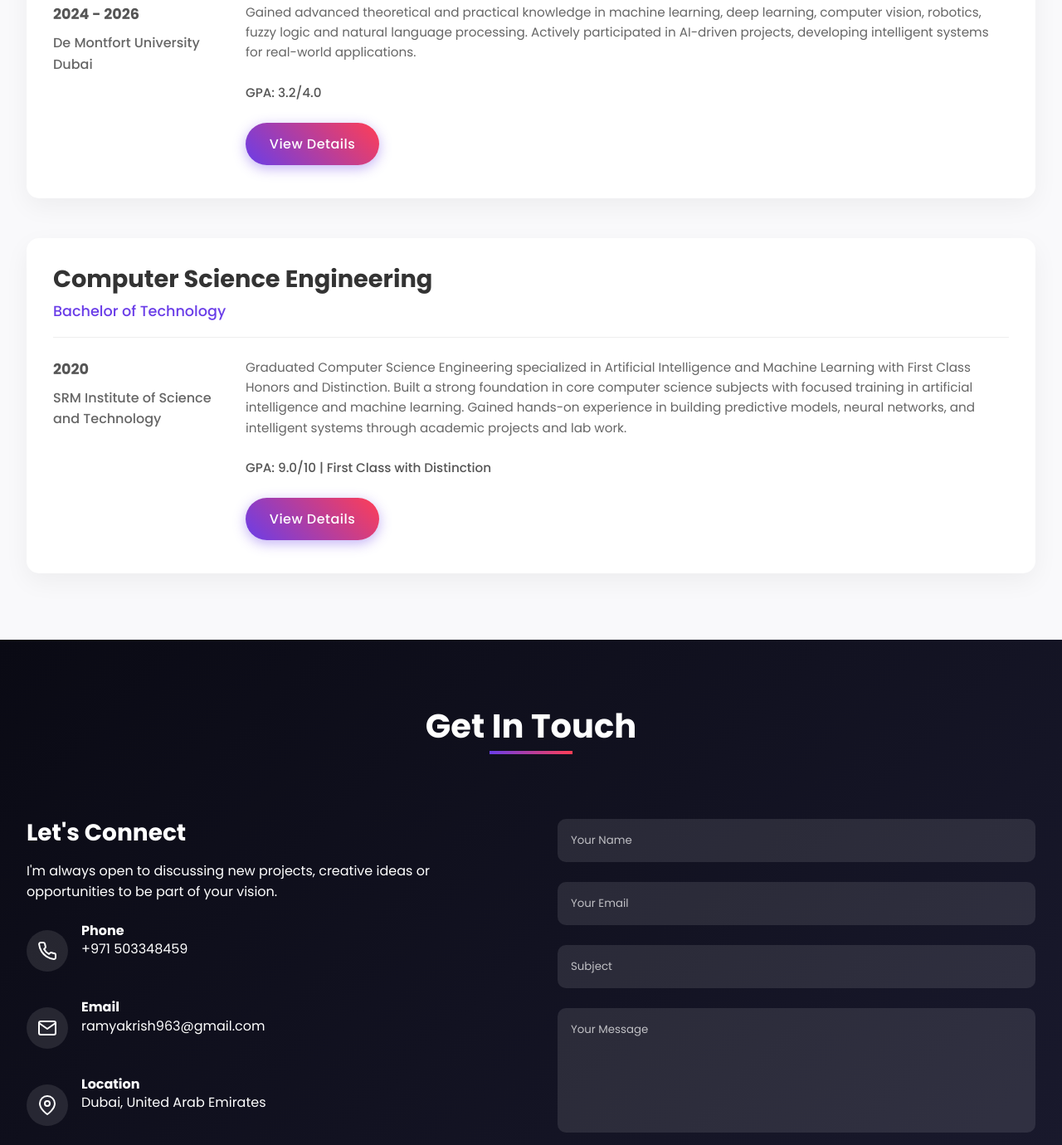
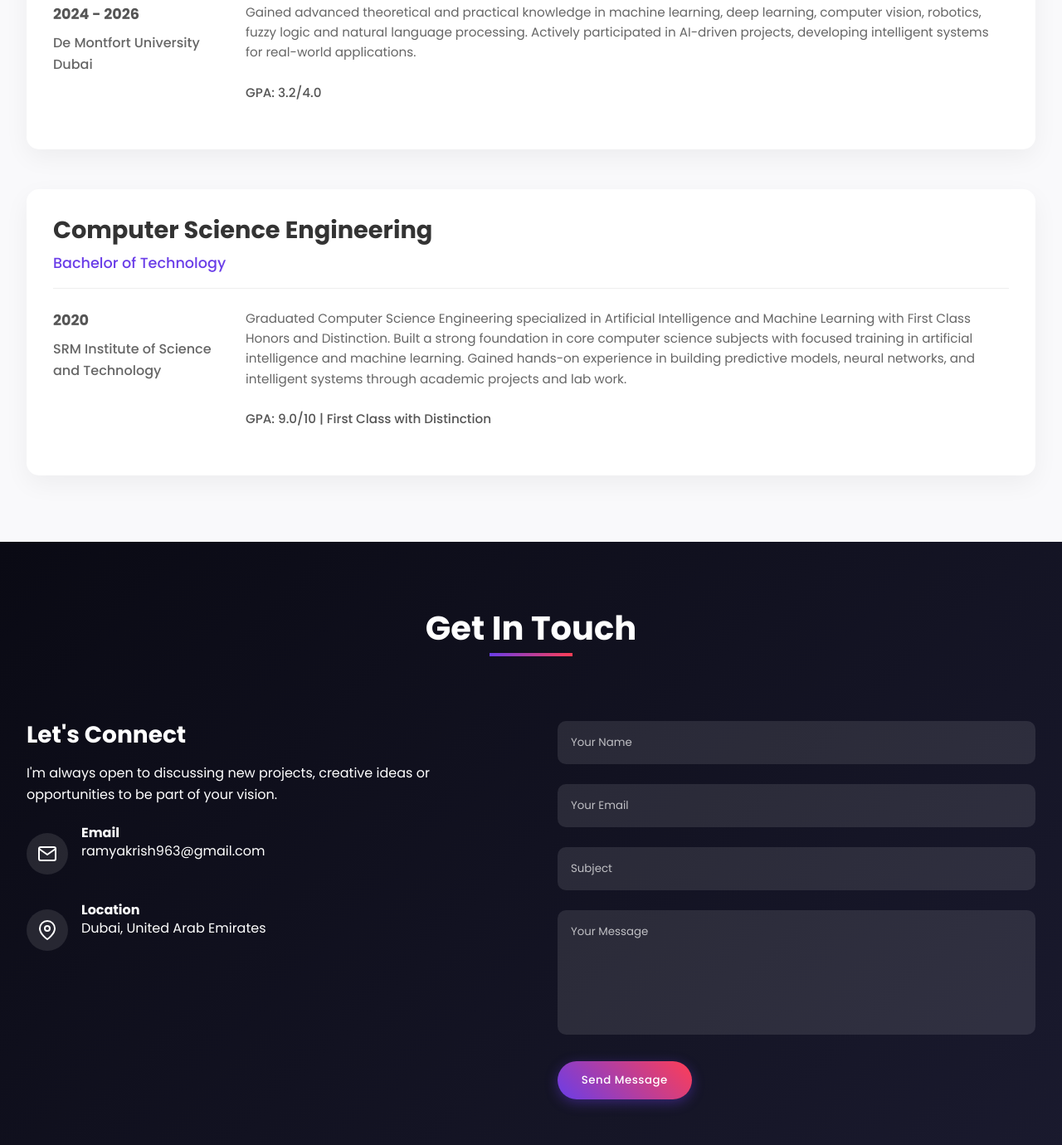
Before and after one commit to ramya-dotcom/ramya-dotcom.github.io, a plain HTML site: page index.html in a window 1280 px wide. Shown: the part 4848-6228 px from the top of the page at 83% size. Drawn offline with Linux system fonts and the light colour scheme.

Commit message:
Update index.html

```diff
--- a/index.html
+++ b/index.html
@@ -228,7 +228,7 @@
                                 robotics, fuzzy logic and natural language processing. Actively participated in AI-driven projects, developing
                                 intelligent systems for real-world applications.
                             <p class="education-gpa">GPA: 3.2/4.0 </p>
-                            <a href="#" class="btn btn-primary">View Details</a>
+<!--                             <a href="#" class="btn btn-primary">View Details</a> -->
                         </div>
                     </div>
                 </div>
@@ -252,7 +252,7 @@
                                 and machine learning. Gained hands-on experience in building predictive models, neural networks, and intelligent
                                 systems through academic projects and lab work.
                             <p class="education-gpa">GPA: 9.0/10 | First Class with Distinction </p>
-                            <a href="#" class="btn btn-primary">View Details</a>
+<!--                             <a href="#" class="btn btn-primary">View Details</a> -->
                         </div>
                     </div>
                 </div>
@@ -270,15 +270,15 @@
                 <div class="contact-info">
                     <h3>Let's Connect</h3>
                     <p>I'm always open to discussing new projects, creative ideas or opportunities to be part of your vision.</p>
-                    <div class="contact-item">
+<!--                     <div class="contact-item">
                         <div class="contact-icon">
                             <svg xmlns="http://www.w3.org/2000/svg" width="24" height="24" viewBox="0 0 24 24" fill="none" stroke="currentColor" stroke-width="2" stroke-linecap="round" stroke-linejoin="round"><path d="M22 16.92v3a2 2 0 0 1-2.18 2 19.79 19.79 0 0 1-8.63-3.07 19.5 19.5 0 0 1-6-6 19.79 19.79 0 0 1-3.07-8.67A2 2 0 0 1 4.11 2h3a2 2 0 0 1 2 1.72 12.84 12.84 0 0 0 .7 2.81 2 2 0 0 1-.45 2.11L8.09 9.91a16 16 0 0 0 6 6l1.27-1.27a2 2 0 0 1 2.11-.45 12.84 12.84 0 0 0 2.81.7A2 2 0 0 1 22 16.92z"></path></svg>
                         </div>
                         <div>
                             <h4>Phone</h4>
-                            <p>+971 503348459</p>
+                            <p>+971</p>
                         </div>
-                    </div>
+                    </div> -->
                     <div class="contact-item">
                         <div class="contact-icon">
                             <svg xmlns="http://www.w3.org/2000/svg" width="24" height="24" viewBox="0 0 24 24" fill="none" stroke="currentColor" stroke-width="2" stroke-linecap="round" stroke-linejoin="round"><path d="M4 4h16c1.1 0 2 .9 2 2v12c0 1.1-.9 2-2 2H4c-1.1 0-2-.9-2-2V6c0-1.1.9-2 2-2z"></path><polyline points="22,6 12,13 2,6"></polyline></svg>
@@ -347,19 +347,6 @@
             <p>© 2025 Ramya Ramakrishnan. All Rights Reserved.</p>
         </div>
     </footer>
-
-    <!-- Hero section will go here -->
-
-    <!-- About section will go here -->
-
-    <!-- Projects section will go here -->
-
-    <!-- Experience section will go here -->
-
-    <!-- Contact section will go here -->
-
-    <!-- Footer will go here -->
-
     <script src="script.js"></script>
 </body>
 </html>
```
